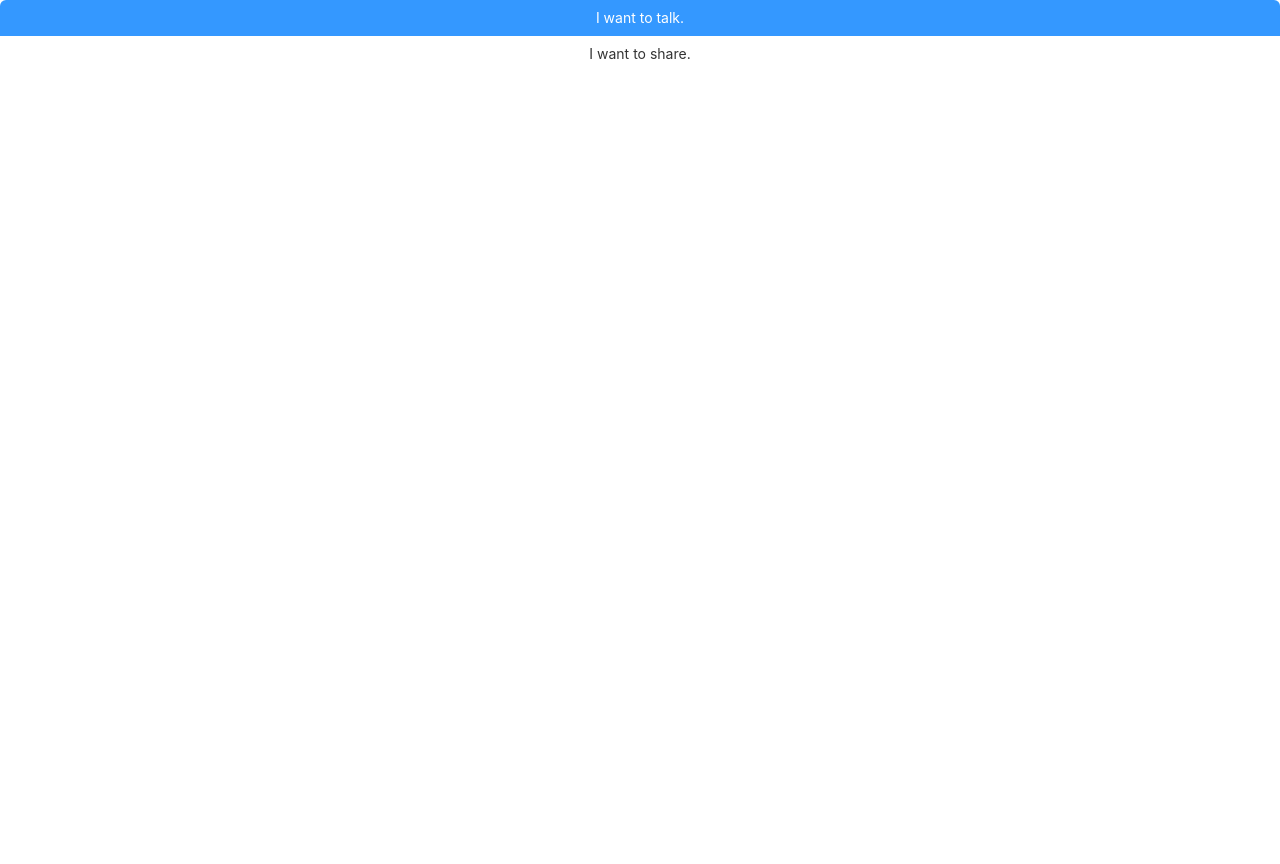
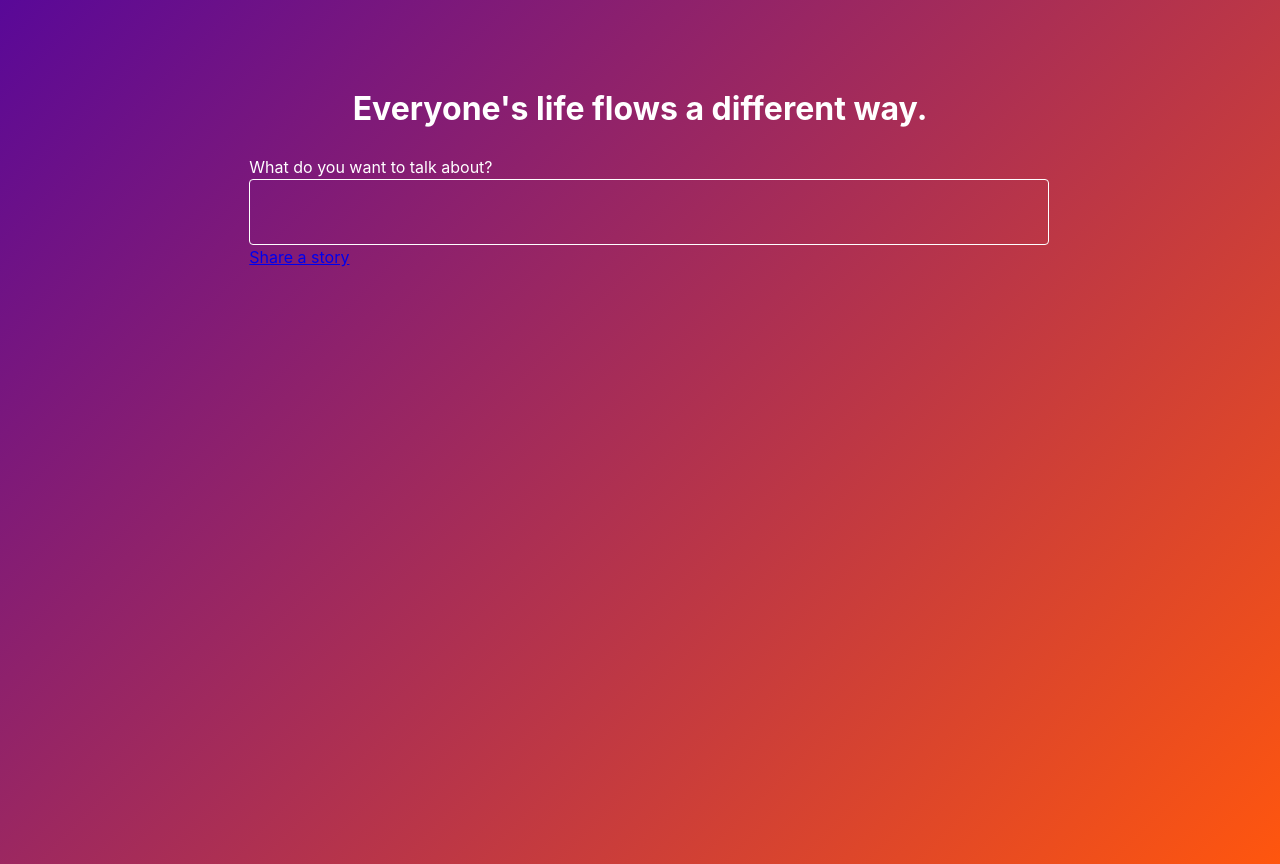
Before and after one commit to myfatemi04/rivers, a React (Create React App) app: page / in a window 1280 px wide. Before the commit the page ends 800 px from the top, so only its background shows below. Built offline with nearby package versions, Linux system fonts and the light colour scheme.

Commit message:
home page done

```diff
--- a/src/App.js
+++ b/src/App.js
@@ -4,13 +4,14 @@ import Share from "./pages/Share";
 import Talk from "./pages/Talk";
 
 export default function App() {
-  return <div>
-    <BrowserRouter>
+  /*
+  Linear gradient from #590898 to #FF560E at 45 degree angle
+  */
+  return <BrowserRouter>
     <Routes>
       <Route path="/" element={<Home />} />
       <Route path="/share" element={<Share />} />
       <Route path="/talk" element={<Talk />} />
     </Routes>
   </BrowserRouter>
-  </div>
 }
--- a/src/index.css
+++ b/src/index.css
@@ -1,14 +1,22 @@
 body {
   margin: 0;
-  font-family: -apple-system, BlinkMacSystemFont, 'Segoe UI', 'Roboto', 'Oxygen',
-    'Ubuntu', 'Cantarell', 'Fira Sans', 'Droid Sans', 'Helvetica Neue',
+  font-family: -apple-system, BlinkMacSystemFont, "Segoe UI", "Roboto", "Oxygen",
+    "Ubuntu", "Cantarell", "Fira Sans", "Droid Sans", "Helvetica Neue",
     sans-serif;
   -webkit-font-smoothing: antialiased;
   -moz-osx-font-smoothing: grayscale;
+  background: linear-gradient(135deg, #590898, #ff560e);
+  height: 100vh;
+  box-sizing: border-box;
+  color: white;
+}
+
+* {
+  line-height: 1.5em;
 }
 
 code {
-  font-family: source-code-pro, Menlo, Monaco, Consolas, 'Courier New',
+  font-family: source-code-pro, Menlo, Monaco, Consolas, "Courier New",
     monospace;
 }
 
--- a/src/pages/Home.css
+++ b/src/pages/Home.css
@@ -1,24 +1,9 @@
-.button-container {
-    display: flex;
-    flex-direction: column;
-    justify-content: center;
-    align-items: column;
-
-  }
-
-  .big-button {
-    font-size: 1.2rem;
-    padding: 1rem 2rem;
-    margin: 1rem;
-    border: none;
-    border-radius: 5px;
-    background-color: #ff4136;
-    color: #fff;
-    box-shadow: 0 2px 4px rgba(0, 0, 0, 0.2);
-    transition: all 0.2s ease-in-out;
-  }
-
-  .big-button:hover {
-    background-color: #d30f00;
-    box-shadow: 0 4px 8px rgba(0, 0, 0, 0.2);
-  }
+.text-input {
+  border: 1px solid white;
+  border-radius: 0.25rem;
+  background-color: transparent;
+  color: black;
+  font-size: 2rem;
+  padding: 0.5rem;
+  width: 100%;
+}
--- a/src/pages/Home.js
+++ b/src/pages/Home.js
@@ -1,13 +1,20 @@
-import { Button, ButtonGroup } from "rsuite";
-import "rsuite/dist/rsuite.min.css";
+import { useEffect } from "react";
 import "./Home.css";
+
 export default function Home() {
+	useEffect(() => {
+		requestAnimationFrame(() => {
+
+		});
+	}, []);
 	return (
-		<div className='button-container'>
-			<ButtonGroup vertical>
-				<Button appearance="primary">I want to talk.</Button>
-				<Button appearance="subtle">I want to share.</Button>
-			</ButtonGroup>
+		<div style={{ display: "flex", flexDirection: "column", margin: "4rem", alignItems: "center" }}>
+			<h1>Everyone's life flows a different way.</h1>
+			<div>
+				<span>What do you want to talk about?</span>
+				<input type="text" className="text-input" />
+				<a href="/share">Share a story</a>
+			</div>
 		</div>
 	);
 }
```
Lines whose indentation alone changed are shown as unchanged.
